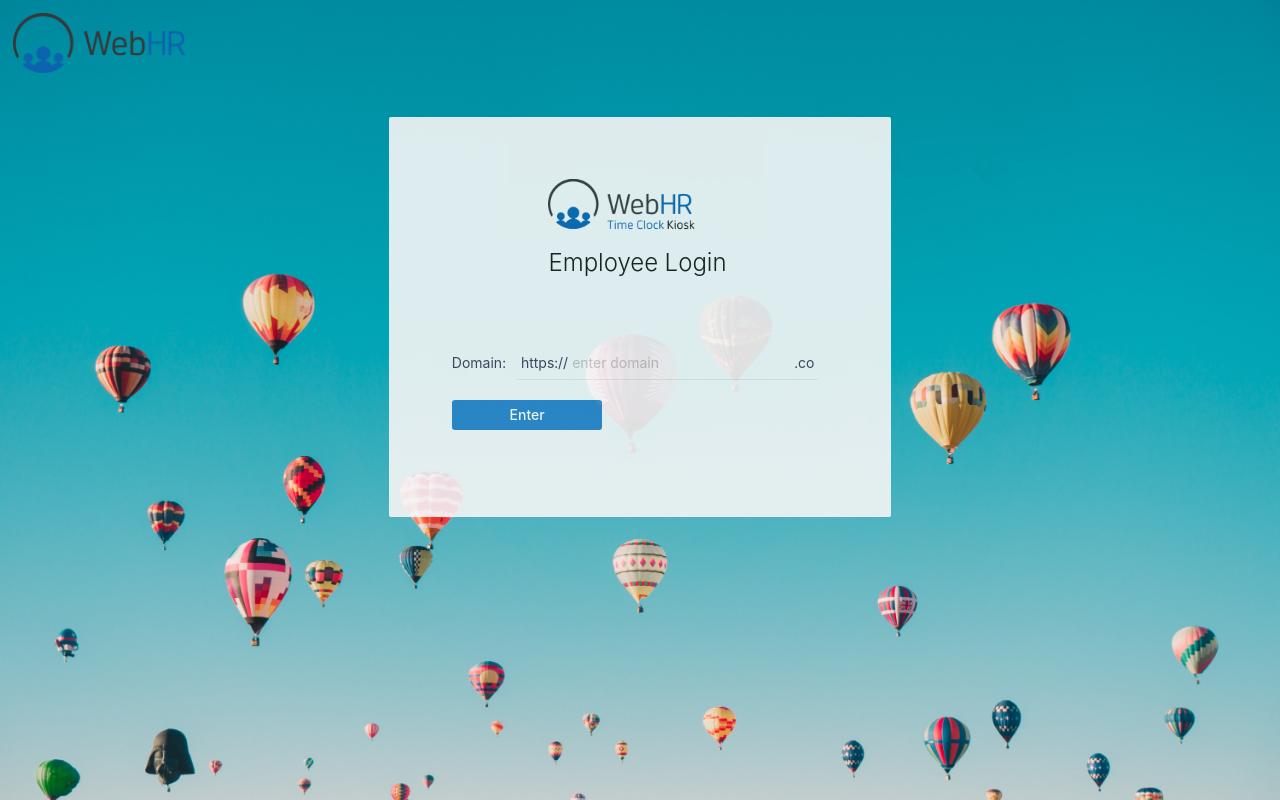
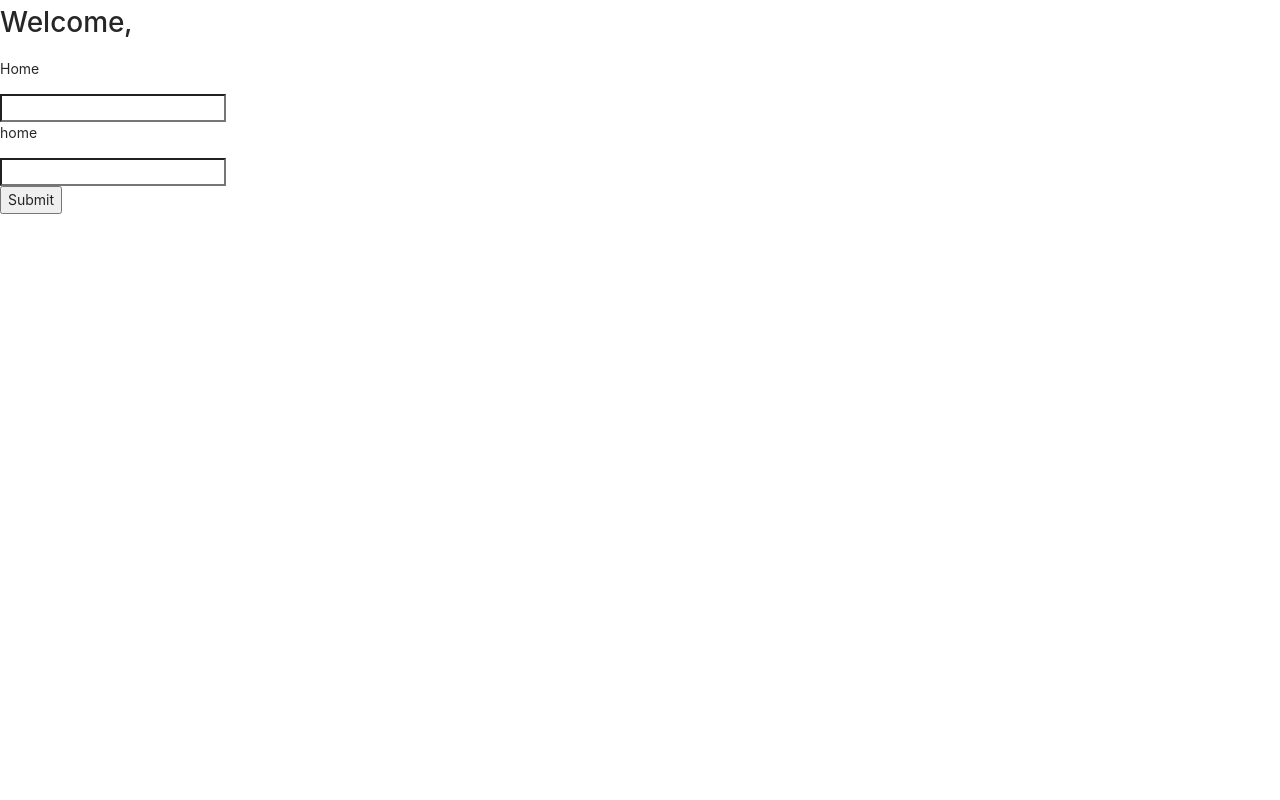
Before and after one commit to PPalwisha990/TimeClock_Web, a React (Create React App) app: page /home in a window 1280 px wide. Before the commit this address led to /login. Built offline with nearby package versions, Linux system fonts and the light colour scheme.

Commit message:
event added on button click

```diff
--- a/src/login/index.js
+++ b/src/login/index.js
@@ -7,6 +7,11 @@ import "./Loginstyle.css";
 
 const Login = () => {
   let history = useHistory();
+
+  const onPress = () => {
+    console.log("button");
+    history.push("/home");
+  };
 
   return (
     <div className="backgroundImage-container">
@@ -26,7 +31,7 @@ const Login = () => {
             label={"Domain:"}
           />
           <div className="button">
-            <Button title={"Enter"} />
+            <Button title={"Enter"} onPressButton={onPress} />
           </div>
         </div>
       </div>
--- a/src/routes/Routing.js
+++ b/src/routes/Routing.js
@@ -4,7 +4,7 @@ import AuthProvider from "../context/AuthProvider";
 import Routes from "./Routes";
 
 const Routing = () => {
-  const [user, setUserState] = useState(false);
+  const [user, setUserState] = useState(true);
 
   const initilize = () => {
     let user = true;
```
